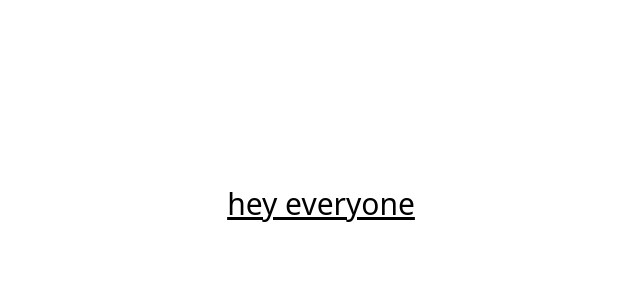
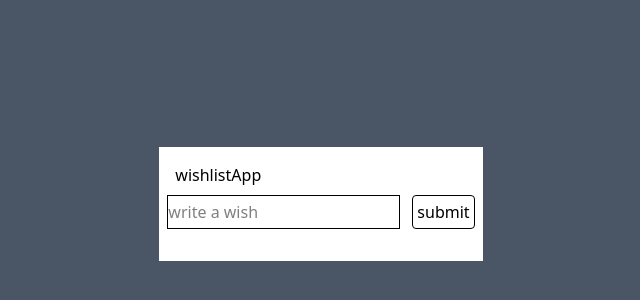
Before and after one commit to codewitheklavya/wishlistApp, a plain HTML site: page index.html in a window 1280 px wide. Shown: the part 196-496 px from the top of the page, without its empty margins (319-959 px from the left). Drawn offline with Linux system fonts and the light colour scheme.

Commit message:
making ui for wishlist

```diff
--- a/index.html
+++ b/index.html
@@ -6,7 +6,19 @@
     <title>Document</title>
     <link href="./output.css" rel="stylesheet">
 </head>
-<body class="flex justify-center items-center h-screen">
-    <h1 class="text-3xl underline items-center">hey everyone</h1>
+<body class="flex justify-center items-center h-screen bg-gray-600">
+    <div class=" flex bg-white p-2">
+        <form>
+            <h1 class="bg-center m-2 ">wishlistApp</h1>
+            <div class="flex justify-between">
+            <input class="border-1" type="text" placeholder="write a wish">
+            <button class="ml-3 cursor-pointer border-1 p-1 rounded">submit</button>
+            </div>
+            <div>
+            <div class=""></div>
+            <button class="bg-red-600"></button>
+            </div>
+        </form>
+    </div>
 </body>
 </html>
```
Also changed, not shown: output.css.
